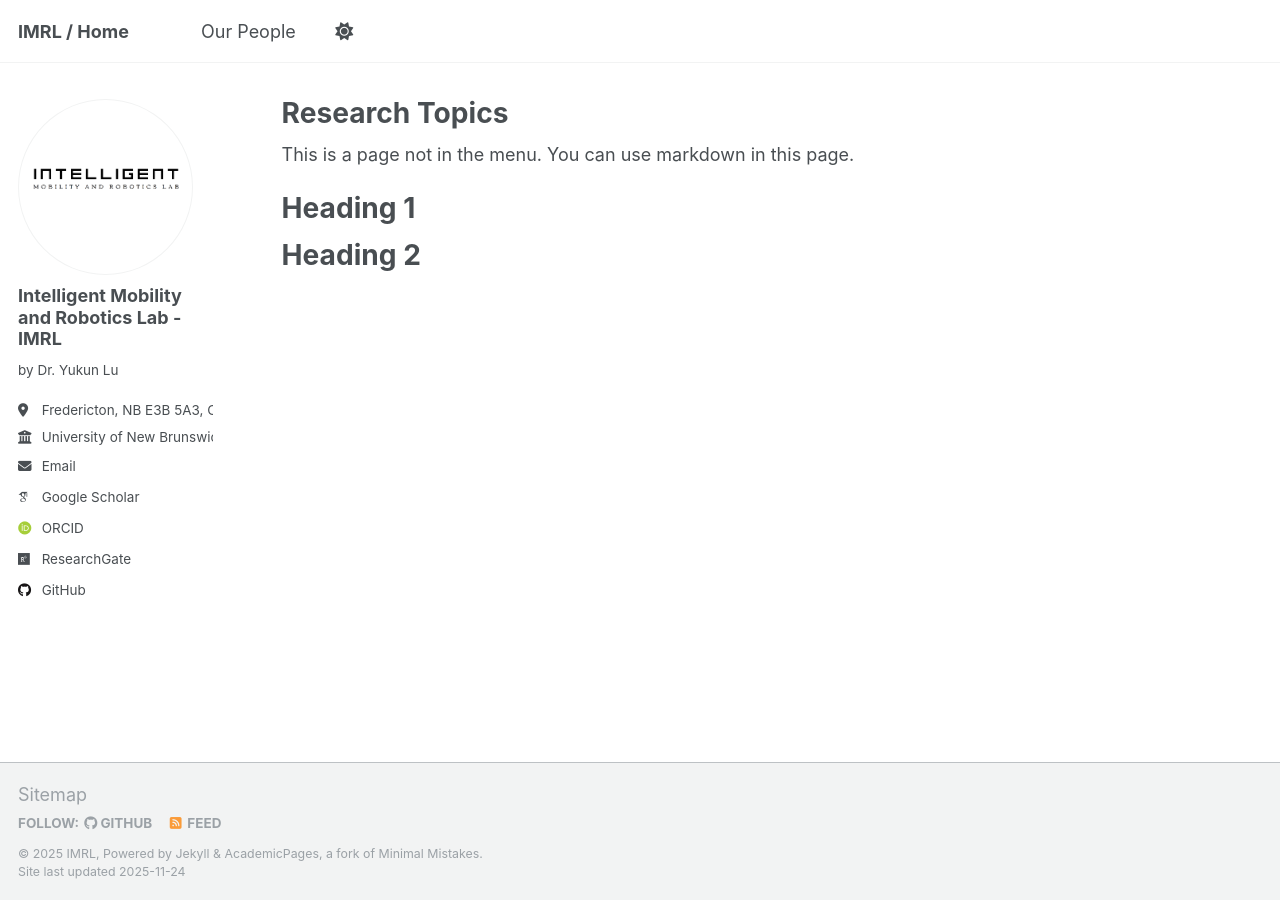
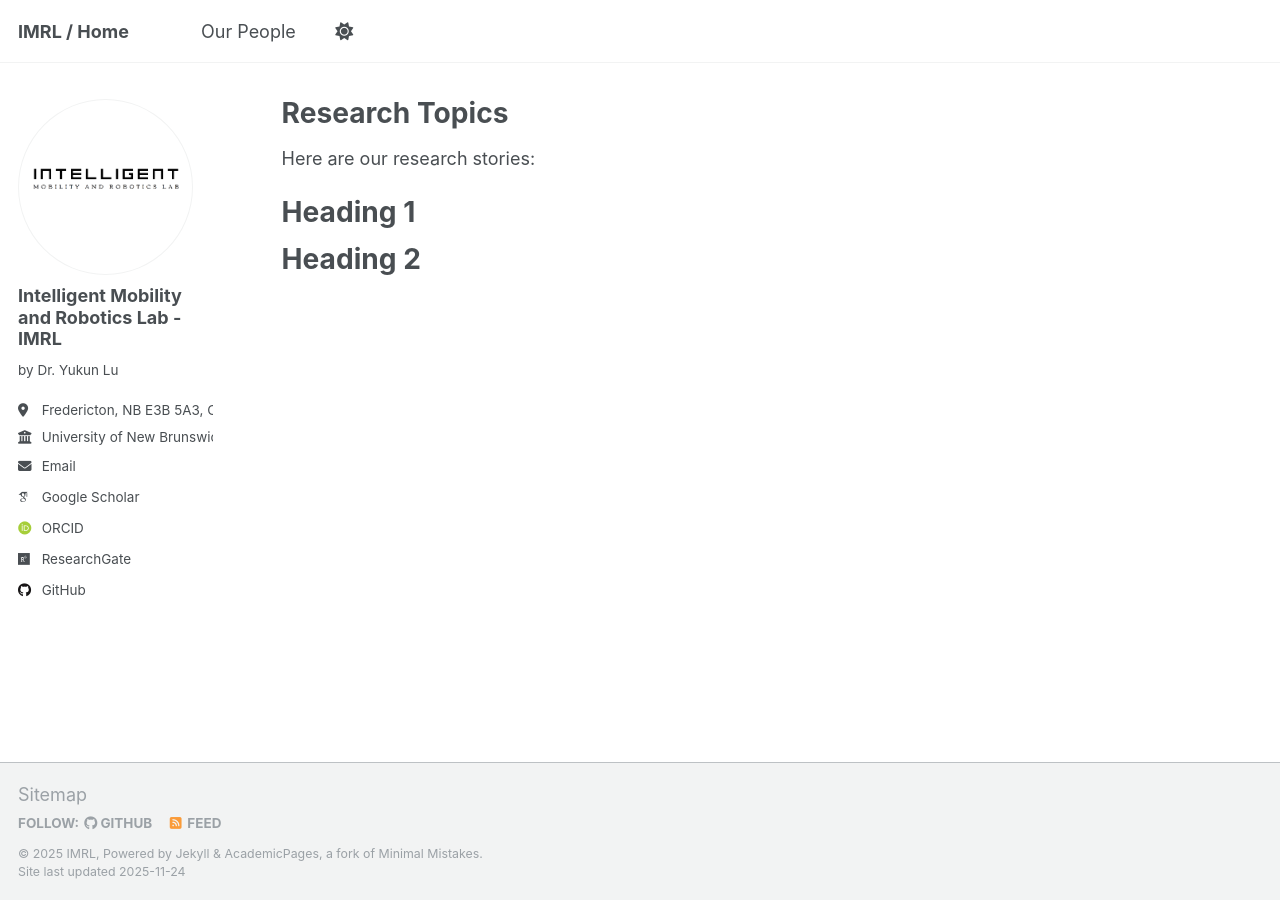
Before and after one commit to IMRL2025/IMRL2025.github.io, a Jekyll site: the page built from _pages/research-topics.md, in a window 1280 px wide. Built offline with Jekyll 4.4.1, drawn with Linux system fonts in a browser that asks for light colours; some web fonts are replaced.

Commit message:
Update research-topics.md with layout and permalink
Removed redirect paths and added layout and permalink.

```diff
--- a/_pages/research-topics.md
+++ b/_pages/research-topics.md
@@ -1,13 +1,11 @@
 ---
+layout: archive
 permalink: /research/
 title: "Research Topics"
 author_profile: true
-redirect_from:
-  - "/nmp/"
-  - "/nmp.html"
 ---
 
-This is a page not in the menu. You can use markdown in this page.
+Here are our research stories:
 
 Heading 1
 ======
```
